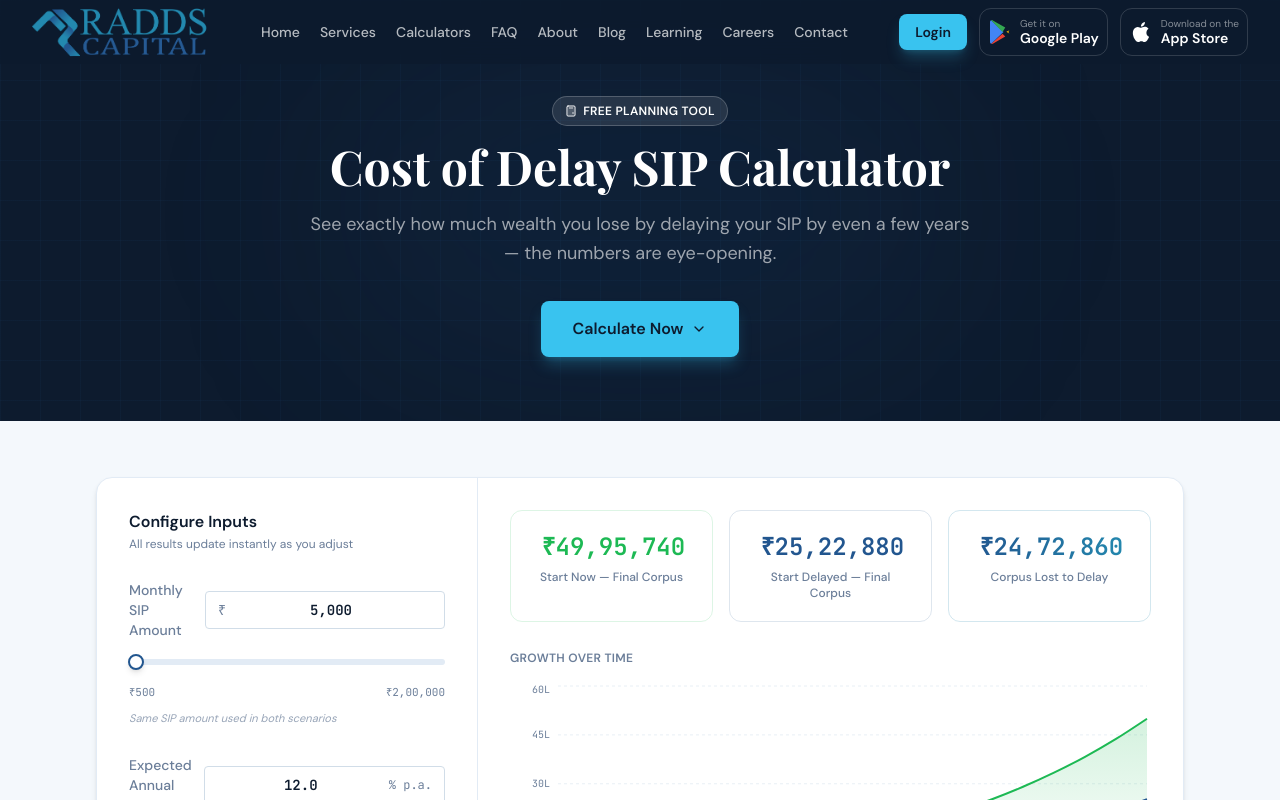
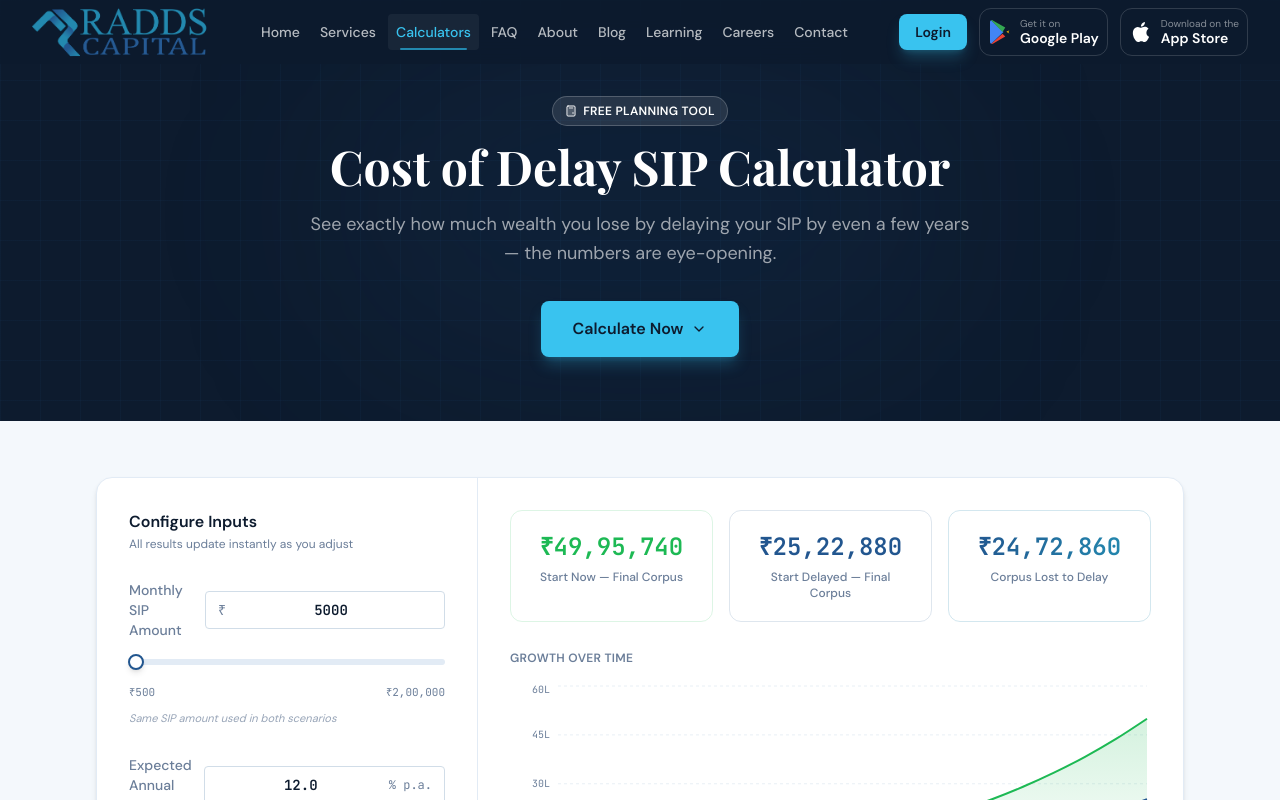
Before and after one commit to SwarikaaM/Radds, a React (Vite) app in the folder Frontend/: page /calculators/cost-of-delay-sip in a window 1280 px wide. Shown: the top 800 px of the page. Built offline with nearby package versions, Linux system fonts and the light colour scheme; a web font is replaced by a local one.

Commit message:
calculator input and summary changes

```diff
--- a/Frontend/src/components/calculator-detail/CalculatorInputPanel.jsx
+++ b/Frontend/src/components/calculator-detail/CalculatorInputPanel.jsx
@@ -1,44 +1,67 @@
-import { useCallback } from "react";
-
-function clamp(val, min, max) {
-  return Math.min(max, Math.max(min, val));
-}
+import { useState, useEffect, useCallback } from "react";
 
 function InputRow({ input, value, onChange }) {
   const { key, label, prefix, suffix, min, max, step, helper, decimals } = input;
 
-  const handleSlider = (e) => onChange(key, Number(e.target.value));
+  const [inputValue, setInputValue] = useState("");
+
+  useEffect(() => {
+    setInputValue(
+      decimals
+        ? Number(value).toFixed(decimals)
+        : String(value)
+    );
+  }, [value, decimals]);
+
+  const handleSlider = (e) => {
+    onChange(key, Number(e.target.value));
+  };
 
   const handleNumber = (e) => {
     const raw = e.target.value.replace(/[^0-9.]/g, "");
-    const parsed = decimals ? parseFloat(raw) : parseInt(raw, 10);
-    if (!isNaN(parsed)) onChange(key, clamp(parsed, min, max));
+    setInputValue(raw);
+
+    const parsed = decimals
+      ? parseFloat(raw)
+      : parseInt(raw, 10);
+
+    if (!isNaN(parsed)) {
+      onChange(key, clamp(parsed, min, max));
+    }
   };
 
-  const handleBlur = (e) => {
-    const raw = e.target.value.replace(/[^0-9.]/g, "");
-    const parsed = decimals ? parseFloat(raw) : parseInt(raw, 10);
-    onChange(key, isNaN(parsed) ? min : clamp(parsed, min, max));
+  const handleBlur = () => {
+    const parsed = decimals
+      ? parseFloat(inputValue)
+      : parseInt(inputValue, 10);
+
+    const finalValue = isNaN(parsed)
+      ? min
+      : clamp(parsed, min, max);
+
+    onChange(key, finalValue);
+
+    setInputValue(
+      decimals
+        ? Number(finalValue).toFixed(decimals)
+        : Number(finalValue).toLocaleString("en-IN")
+    );
   };
 
   const pct = ((value - min) / (max - min)) * 100;
-
-  const displayVal = decimals
-    ? Number(value).toFixed(decimals)
-    : Number(value).toLocaleString("en-IN");
 
   return (
     <div className="space-y-2.5">
       <div className="flex items-center justify-between gap-3">
         <label className="text-textmuted text-sm font-medium flex-1">{label}</label>
-        {/* Number input box */}
+
         <div className="flex items-center gap-1 bg-white border border-[#D1DDE8] focus-within:border-primary focus-within:shadow-[0_0_0_3px_rgba(34,86,143,0.08)] rounded-input px-3 py-2 transition-all duration-200 min-w-[120px]">
           {prefix && <span className="text-textmuted text-sm font-mono-num">{prefix}</span>}
           <input
             type="text"
             inputMode="decimal"
             className="w-full text-sm font-mono-num font-semibold text-textprimary bg-transparent outline-none text-center"
-            value={displayVal}
+            value={inputValue}
             onChange={handleNumber}
             onBlur={handleBlur}
           />
--- a/Frontend/src/components/calculator-detail/CalculatorSummary.jsx
+++ b/Frontend/src/components/calculator-detail/CalculatorSummary.jsx
@@ -24,30 +24,39 @@ const colorMap = {
   },
 };
 
-function SummaryCard({ label, value, color, index }) {
+function SummaryCard({ label, value, color }) {
   const c = colorMap[color] || colorMap.primary;
 
+  const formattedValue = formatINR(value);
+
+  const valueSize =
+    formattedValue.length > 14
+      ? "text-base md:text-lg"
+      : formattedValue.length > 11
+      ? "text-lg md:text-xl"
+      : "text-xl md:text-2xl";
+
   return (
-    <motion.div
+    <div
       className={`rounded-card p-5 border ${c.bg} ${c.border} text-center`}
-      layout
     >
       <AnimatePresence mode="wait" initial={false}>
         <motion.p
           key={value}
-          // Added 'overflow-x-auto', 'whitespace-nowrap', and custom scrollbar removal for mobile look
-          className={`font-mono-num font-bold pl-1 text-xl md:text-2xl mb-1.5 overflow-x-auto whitespace-nowrap scrollbar-none ${c.text}`}
-          initial={{ opacity: 0, y: 8 }}
+          className={`font-mono-num font-bold mb-1.5 whitespace-nowrap ${valueSize} ${c.text}`}
+          initial={{ opacity: 0, y: 6 }}
           animate={{ opacity: 1, y: 0 }}
-          exit={{ opacity: 0, y: -8 }}
-          transition={{ duration: 0.2 }}
+          exit={{ opacity: 0, y: -6 }}
+          transition={{ duration: 0.18, ease: "easeOut" }}
         >
-          {formatINR(value)}
+          {formattedValue}
         </motion.p>
       </AnimatePresence>
-      <p className="text-textmuted text-xs font-medium">{label}</p>
-    </motion.div>
 
+      <p className="text-textmuted text-xs font-medium">
+        {label}
+      </p>
+    </div>
   );
 }
 
--- a/Frontend/src/components/home/SIPInputPanel.jsx
+++ b/Frontend/src/components/home/SIPInputPanel.jsx
@@ -1,4 +1,4 @@
-import { Minus, Plus } from "lucide-react";
+import { motion } from "framer-motion";
 
 function SliderInput({ label, value, min, max, step, onChange, prefix, suffix, formatDisplay }) {
   const pct = ((value - min) / (max - min)) * 100;
@@ -16,10 +16,11 @@ function SliderInput({ label, value, min, max, step, onChange, prefix, suffix, f
         </div>
       </div>
       <div className="relative h-5 flex items-center">
-        <div className="w-full h-1.5 bg-[#E2EBF5] rounded-full relative">
-          <div
-            className="h-full bg-gradient-to-r from-primary to-secondary rounded-full transition-all duration-100 ease-out"
-            style={{ width: `${pct}%` }}
+        <div className="w-full h-1.5 bg-[#E2EBF5] rounded-full relative overflow-hidden">
+          <motion.div
+            className="absolute inset-y-0 left-0 bg-gradient-to-r from-primary to-secondary rounded-full"
+            animate={{ width: `${pct}%` }}
+            transition={{ type: "spring", stiffness: 300, damping: 30 }}
           />
         </div>
         <input
@@ -29,12 +30,14 @@ function SliderInput({ label, value, min, max, step, onChange, prefix, suffix, f
           step={step}
           value={value}
           onChange={(e) => onChange(Number(e.target.value))}
+          aria-label={label}
           className="absolute inset-0 w-full opacity-0 cursor-pointer h-5"
           style={{ zIndex: 2 }}
         />
-        <div
-          className="absolute w-4 h-4 bg-white border-2 border-primary rounded-full shadow-md pointer-events-none transition-all duration-100 ease-out"
-          style={{ left: `calc(${pct}% - 8px)` }}
+        <motion.div
+          className="absolute w-4 h-4 bg-white border-2 border-primary rounded-full shadow-md pointer-events-none"
+          animate={{ left: `calc(${pct}% - 8px)` }}
+          transition={{ type: "spring", stiffness: 300, damping: 30 }}
         />
       </div>
       <div className="flex justify-between text-[11px] text-textmuted font-mono-num">
--- a/Frontend/src/components/home/ServicesPreview.jsx
+++ b/Frontend/src/components/home/ServicesPreview.jsx
@@ -40,22 +40,39 @@ export default function ServicesPreview() {
               <ScrollReveal key={service.id} delay={i * 0.05}>
                 <Link to={`/services/${service.slug}`}>
                   <motion.div
-                    className={`group relative bg-white rounded-card p-5 border border-[#E2EBF5] shadow-sm cursor-pointer h-full flex flex-col`}
-                    whileHover={{ y: -4, boxShadow: "0 16px 36px rgba(34,86,143,0.10)", borderColor: "rgba(34,86,143,0.22)" }}
-                    transition={{ duration: 0.2 }}
+                    className={`relative bg-white rounded-card p-5 border border-[#E2EBF5] shadow-sm cursor-pointer h-full flex flex-col overflow-hidden`}
+                    whileHover={{ y: -4, boxShadow: "0 12px 32px -8px rgba(34,86,143,0.12)", borderColor: "rgba(34,86,143,0.22)" }}
+                    transition={{ duration: 0.2, ease: "easeOut" }}
                   >
-                    <div className={`w-10 h-10 ${colors.bg} rounded-xl flex items-center justify-center mb-4 group-hover:scale-110 transition-transform duration-200`}>
+                    {/* Bottom accent line that slides in */}
+                    <motion.div
+                      className={`absolute bottom-0 left-0 right-0 h-0.5 bg-gradient-to-r from-primary to-secondary`}
+                      initial={{ scaleX: 0 }}
+                      whileHover={{ scaleX: 1 }}
+                      transition={{ duration: 0.25, ease: "easeOut" }}
+                      style={{ originX: 0 }}
+                    />
+                    <motion.div
+                      className={`w-10 h-10 ${colors.bg} rounded-xl flex items-center justify-center mb-4`}
+                      whileHover={{ scale: 1.1 }}
+                      transition={{ duration: 0.18 }}
+                    >
                       <Icon size={18} className={colors.text} />
-                    </div>
+                    </motion.div>
                     <h3 className="text-textprimary font-semibold text-sm mb-1.5 leading-snug">
                       {service.title}
                     </h3>
                     <p className="text-textmuted text-xs leading-relaxed flex-1">
                       {service.description}
                     </p>
-                    <div className={`flex items-center gap-1 mt-3 text-xs font-medium ${colors.text} opacity-0 group-hover:opacity-100 transition-opacity duration-200`}>
+                    <motion.div
+                      className={`flex items-center gap-1 mt-3 text-xs font-medium ${colors.text}`}
+                      initial={{ opacity: 0, x: -4 }}
+                      whileHover={{ opacity: 1, x: 0 }}
+                      transition={{ duration: 0.15 }}
+                    >
                       Explore <ArrowUpRight size={12} />
-                    </div>
+                    </motion.div>
                   </motion.div>
                 </Link>
               </ScrollReveal>
--- a/Frontend/src/components/layout/Navbar.jsx
+++ b/Frontend/src/components/layout/Navbar.jsx
@@ -101,7 +101,9 @@ export default function Navbar() {
           {/* Desktop Nav */}
           <div className="hidden lg:flex items-center gap-1">
             {navLinks.map((link) => {
-              const isActive = location.pathname === link.path;
+              const isActive = link.path === "/"
+                ? location.pathname === "/"
+                : location.pathname.startsWith(link.path);
               return (
                 <Link
                   key={link.path}
@@ -171,6 +173,7 @@ export default function Navbar() {
               onClick={() => setMobileOpen(false)}
             />
             <motion.div
+            id="mobile-nav"
               className="fixed top-0 right-0 bottom-0 w-72 bg-dark z-50 lg:hidden flex flex-col shadow-2xl"
               initial={{ x: "100%" }}
               animate={{ x: 0 }}
@@ -187,7 +190,9 @@ export default function Navbar() {
               </div>
               <div className="flex-1 overflow-y-auto py-4">
                 {navLinks.map((link) => {
-                  const isActive = location.pathname === link.path;
+                  const isActive = link.path === "/"
+                    ? location.pathname === "/"
+                    : location.pathname.startsWith(link.path);
                   return (
                     <motion.div
                       key={link.path}
```
